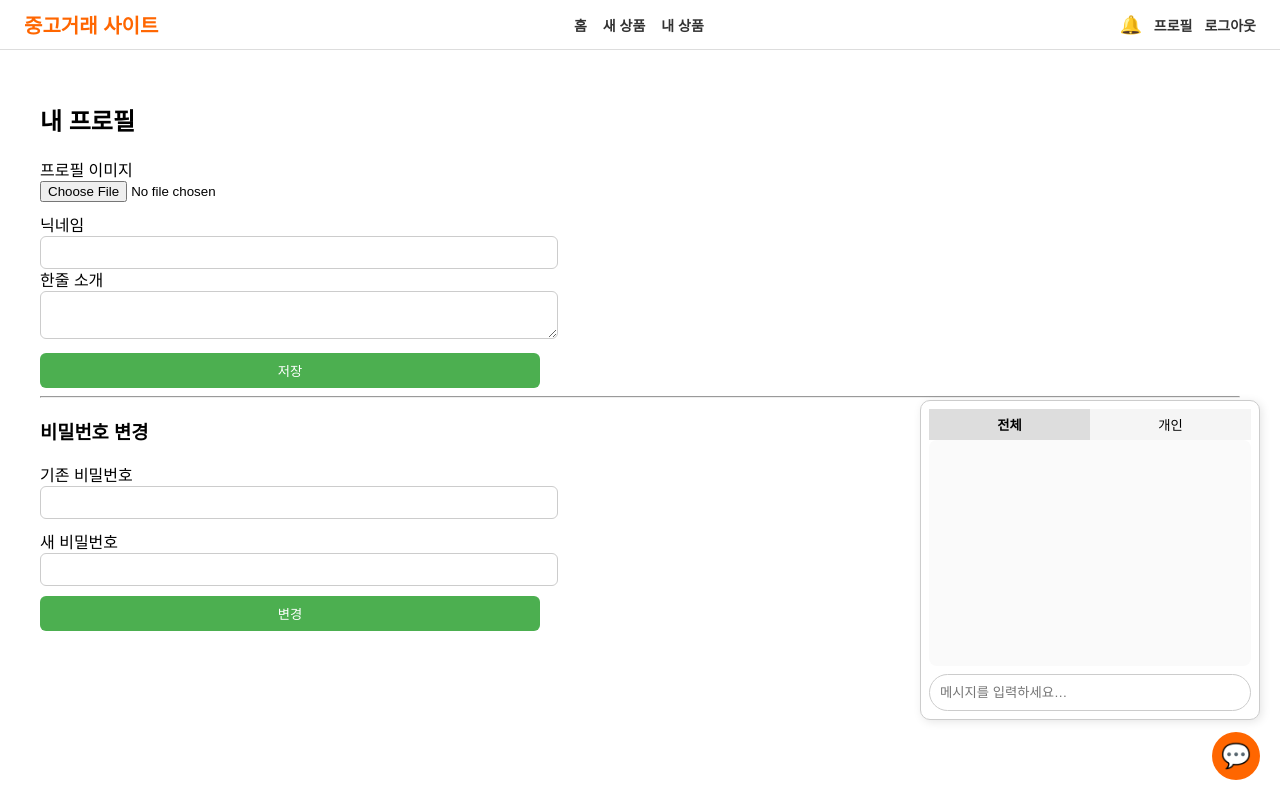
After one commit to HanTul/WHS_Secure_Coding, a Flask app: page /profile in a window 1280 px wide. The commit adds this page. Run offline with Flask 3, Linux system fonts and the light colour scheme; a user stored in the database is signed in; some libraries are stand-ins or nearby versions.

Commit message:
feat: profile system

```diff
--- a/app.py
+++ b/app.py
@@ -1,7 +1,17 @@
 import os, secrets, pathlib
 from datetime import datetime
 from werkzeug.utils import secure_filename
-from flask import Flask, render_template, redirect, url_for, request, flash, abort, g
+from flask import (
+    Flask,
+    render_template,
+    redirect,
+    url_for,
+    request,
+    flash,
+    abort,
+    g,
+    send_from_directory,
+)
 from flask_login import (
     LoginManager,
     login_user,
@@ -16,6 +26,7 @@ from models import db, bcrypt, User, Product, Report, Message
 from forms import RegisterForm, LoginForm, ProductForm
 from utils import time_ago
 from sqlalchemy import func
+from random import randint
 
 BASE_DIR = pathlib.Path(__file__).resolve().parent
 UPLOAD_DIR = BASE_DIR / "static" / "img"
@@ -195,6 +206,11 @@ def create_app():
             if User.query.filter_by(username=form.username.data).first():
                 flash("이미 존재하는 아이디입니다.", "danger")
                 return redirect(url_for("register"))
+
+            nickname = f"user{randint(10000, 99999)}"
+            while User.query.filter_by(nickname=nickname).first():
+                nickname = f"user{randint(10000, 99999)}"
+
             u = User(username=form.username.data)
             u.set_password(form.password.data)
             db.session.add(u)
@@ -317,6 +333,69 @@ def create_app():
             abort(403)
         reports = Report.query.filter_by(resolved=False).all()
         return render_template("admin.html", reports=reports)
+
+    @app.route("/profile", methods=["GET", "POST"])
+    @login_required
+    def my_profile():
+        if request.method == "POST":
+            # 비밀번호 변경일 경우
+            if "old_password" in request.form:
+                old_pw = request.form.get("old_password", "")
+                new_pw = request.form.get("new_password", "")
+                if not current_user.check_password(old_pw):
+                    flash("기존 비밀번호가 일치하지 않습니다.", "danger")
+                else:
+                    current_user.set_password(new_pw)
+                    db.session.commit()
+                    flash("비밀번호가 변경되었습니다.", "success")
+
+            # 프로필 정보 수정일 경우
+            else:
+                nickname = request.form.get("nickname", "").strip()
+                intro = request.form.get("intro", "").strip()
+                file = request.files.get("profile_img")
+
+                # 닉네임 중복 체크
+                if nickname != current_user.nickname:
+                    exists = User.query.filter(
+                        User.nickname == nickname, User.id != current_user.id
+                    ).first()
+                    if exists:
+                        flash("이미 사용 중인 닉네임입니다.", "danger")
+                        return redirect(url_for("my_profile"))
+                    current_user.nickname = nickname
+
+                current_user.intro = intro
+
+                # 이미지 저장
+                if file and file.filename:
+                    ext = file.filename.rsplit(".", 1)[-1].lower()
+                    if ext in {"jpg", "jpeg", "png", "gif"}:
+                        fname = secure_filename(file.filename)
+                        path = os.path.join("static", "img", fname)
+                        file.save(path)
+                        current_user.profile_img = "/" + path.replace("\\", "/")
+
+                db.session.commit()
+                flash("프로필이 저장되었습니다.", "success")
+
+        return render_template("my_profile.html", user=current_user)
+
+    @app.route("/profile/<nickname>")
+    def view_profile(nickname):
+        u = User.query.filter_by(nickname=nickname).first_or_404()
+        return render_template("view_profile.html", user=u)
+
+    @app.route("/check_nickname", methods=["POST"])
+    def check_nickname():
+        nickname = request.form.get("nickname", "").strip()
+        if not nickname:
+            return {"valid": False, "msg": "닉네임을 입력해주세요."}
+        exists = User.query.filter_by(nickname=nickname).first()
+        return {
+            "valid": not bool(exists),
+            "msg": "사용 가능" if not exists else "이미 사용 중입니다.",
+        }
 
     # ───── socket handlers ─────
 
--- a/static/css/style.css
+++ b/static/css/style.css
@@ -464,3 +464,28 @@ body {
     font-size: 12px;
     color: #888;
   }
+
+  form {
+    display: flex;
+    flex-direction: column;
+    gap: 10px;
+  }
+
+  form input[type="text"],
+  form input[type="password"],
+  form textarea {
+    padding: 8px;
+    width: 100%;
+    max-width: 100%;
+    border: 1px solid #ccc;
+    border-radius: 6px;
+  }
+
+  form button {
+    padding: 8px 12px;
+    background: #4CAF50;
+    color: white;
+    border: none;
+    border-radius: 6px;
+    cursor: pointer;
+  }
--- a/templates/base.html
+++ b/templates/base.html
@@ -26,12 +26,14 @@
         <span id="notif-btn" class="notif-icon">
           🔔<span id="dm-count" class="badge" hidden>0</span>
         </span>
+        <a href="{{ url_for('my_profile') }}">프로필</a>
         <a href="{{ url_for('logout') }}">로그아웃</a>
       {% else %}
         <a href="{{ url_for('login') }}">로그인</a>
         <a href="{{ url_for('register') }}">회원가입</a>
       {% endif %}
     </div>
+
   </nav>
 
   {% with msgs = get_flashed_messages(with_categories=true) %}
@@ -79,5 +81,14 @@
 
   <!-- DM 알림 드롭다운 -->
   <div id="notif-panel"><ul></ul></div>
+  <script>
+    document.addEventListener("DOMContentLoaded", () => {
+      const flashes = {{ get_flashed_messages(with_categories=true) | tojson }};
+      flashes.forEach(([cat, msg]) => {
+        alert(msg);
+      });
+    });
+  </script>
+
 </body>
 </html>
--- /dev/null
+++ b/templates/my_profile.html
@@ -0,0 +1,68 @@
+{% extends "base.html" %}
+{% block title %}내 프로필{% endblock %}
+
+{% block content %}
+<h2>내 프로필</h2>
+
+<form method="post" action="{{ url_for('my_profile') }}" enctype="multipart/form-data" style="max-width:500px">
+  <input type="hidden" name="csrf_token" value="{{ csrf_token() }}">
+  <div>
+    <label>프로필 이미지</label><br>
+    {% if user.profile_img %}
+      <img src="{{ user.profile_img_url }}" alt="프로필" style="width:100px;height:100px;border-radius:50%;object-fit:cover;">
+    {% endif %}
+    <input type="file" name="profile_img">
+  </div>
+
+  <div>
+    <label>닉네임</label>
+    <input type="text" name="nickname" value="{{ user.nickname or '' }}" required>
+    <div id="nick-check-msg" style="font-size:12px;margin-top:-12px;"></div>
+    <script>
+      document.querySelector("input[name='nickname']").addEventListener("blur", async (e) => {
+        const nickname = e.target.value.trim();
+        const formData = new FormData();
+        formData.append("nickname", nickname);
+
+        const res = await fetch("/check_nickname", { method: "POST", body: formData });
+        const data = await res.json();
+
+        let msgBox = document.getElementById("nick-check-msg");
+        if (!msgBox) {
+          msgBox = document.createElement("div");
+          msgBox.id = "nick-check-msg";
+          msgBox.style.fontSize = "12px";
+          msgBox.style.marginTop = "-12px";
+          e.target.parentNode.insertBefore(msgBox, e.target.nextSibling);
+        }
+        msgBox.textContent = data.msg;
+        msgBox.style.color = data.valid ? "green" : "red";
+      });
+    </script>
+  </div>
+
+  <div>
+    <label>한줄 소개</label>
+    <textarea name="intro" rows="2" required>{{ user.intro or '' }}</textarea>
+  </div>
+
+  <button type="submit">저장</button>
+</form>
+
+<hr>
+
+<h3>비밀번호 변경</h3>
+<form method="post" action="{{ url_for('my_profile') }}" style="max-width:500px">
+  <input type="hidden" name="csrf_token" value="{{ csrf_token() }}">
+  <div>
+    <label>기존 비밀번호</label>
+    <input type="password" name="old_password" required>
+  </div>
+  <div>
+    <label>새 비밀번호</label>
+    <input type="password" name="new_password" required>
+  </div>
+  <button type="submit">변경</button>
+</form>
+
+{% endblock %}
```
Also changed, not shown: models.py (+7 -1 lines), templates/view_profile.html (added, +17 -0 lines).
